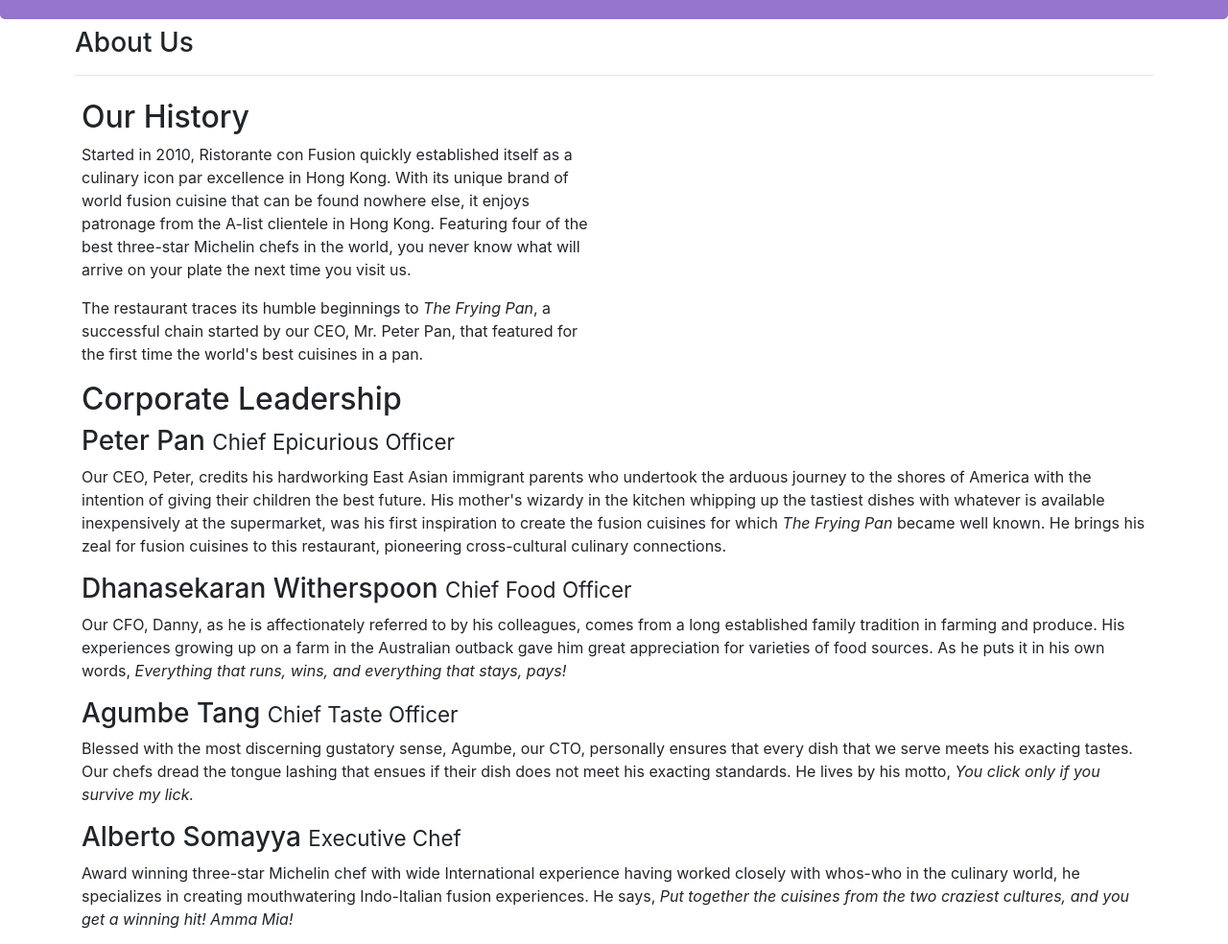
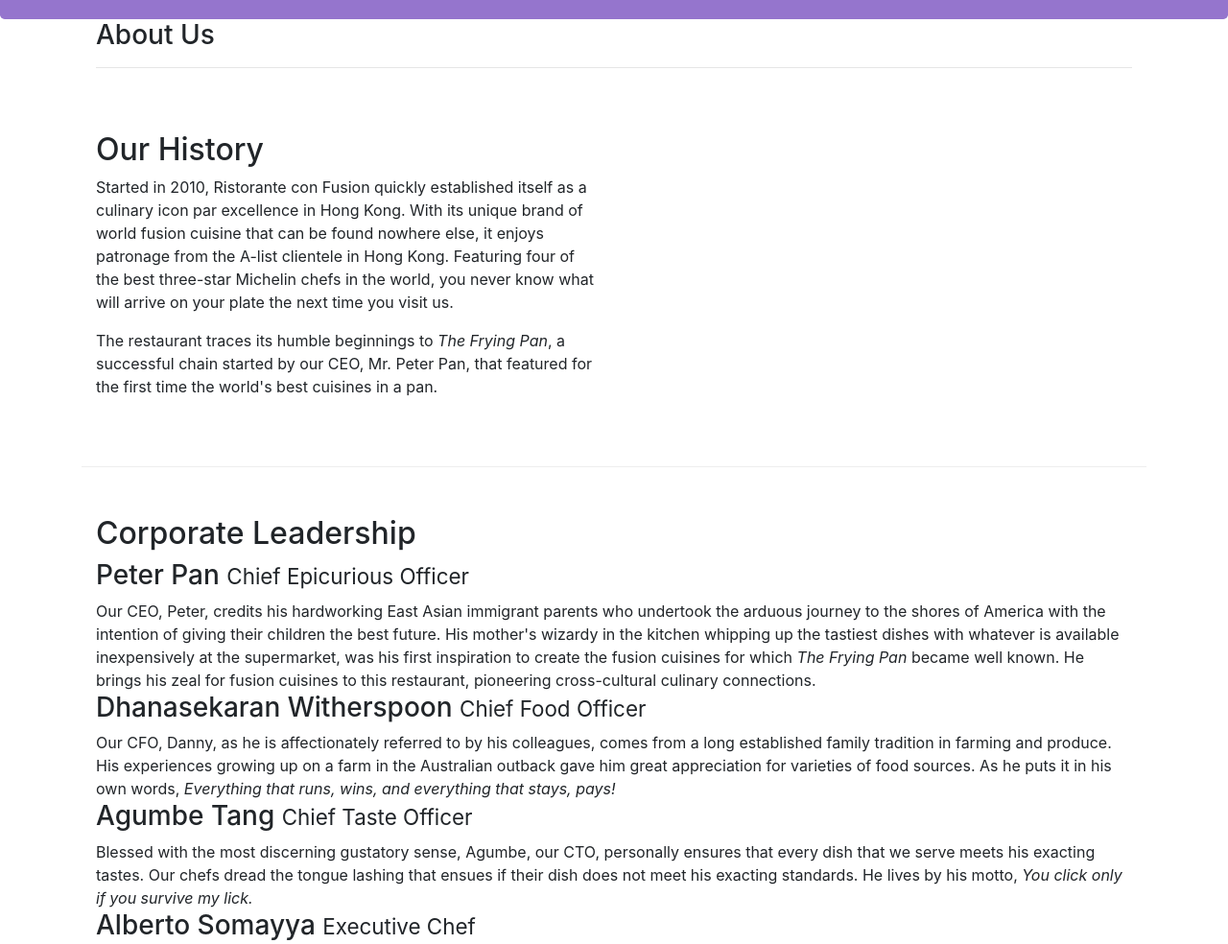
Before and after one commit to kirillvy/coursera-Bootstrap-course, a website: page aboutus.html in a window 1280 px wide. Shown: the part 240-1224 px from the top of the page at 96% size. Drawn offline with nearby package versions, Linux system fonts and the light colour scheme.

Commit message:
exercise 1 complete final

```diff
--- a/aboutus.html
+++ b/aboutus.html
@@ -30,40 +30,41 @@
     </header>
 
     <div class="container">
-        <div class="row">
-            <div class="col p-2">
+        <div class="row row-header">
+            <div class="col col-sm">
                 <h3>About Us</h3>
                 <hr>
             </div>
         </div>
 
-        <div class="row">
-            <div class="col-sm-6">
+        <div class="row row-content">
+            <div class="col col-sm-6">
                 <h2>Our History</h2>
                 <p>Started in 2010, Ristorante con Fusion quickly established itself as a culinary icon par excellence in Hong Kong. With its unique brand of world fusion cuisine that can be found nowhere else, it enjoys patronage from the A-list clientele
                     in Hong Kong. Featuring four of the best three-star Michelin chefs in the world, you never know what will arrive on your plate the next time you visit us.</p>
                 <p>The restaurant traces its humble beginnings to <em>The Frying Pan</em>, a successful chain started by our CEO, Mr. Peter Pan, that featured for the first time the world's best cuisines in a pan.</p>
             </div>
+            <div class="col col-sm"></div>
             <div>
             </div>
         </div>
 
 
-        <div class="row">
-            <div class="col">
+        <div class="row row-content">
+            <div class="col col-sm">
                 <h2>Corporate Leadership</h2>
                 <h3>Peter Pan <small>Chief Epicurious Officer</small></h3>
-                <p class="d-none d-sm-block">Our CEO, Peter, credits his hardworking East Asian immigrant parents who undertook the arduous journey to the shores of America with the intention of giving their children the best future. His mother's wizardy in the kitchen whipping up
+                <p class="d-none d-sm-inline">Our CEO, Peter, credits his hardworking East Asian immigrant parents who undertook the arduous journey to the shores of America with the intention of giving their children the best future. His mother's wizardy in the kitchen whipping up
                     the tastiest dishes with whatever is available inexpensively at the supermarket, was his first inspiration to create the fusion cuisines for which <em>The Frying Pan</em> became well known. He brings his zeal for fusion cuisines to
                     this restaurant, pioneering cross-cultural culinary connections.</p>
                 <h3>Dhanasekaran Witherspoon <small>Chief Food Officer</small></h3>
-                <p class="d-none d-sm-block">Our CFO, Danny, as he is affectionately referred to by his colleagues, comes from a long established family tradition in farming and produce. His experiences growing up on a farm in the Australian outback gave him great appreciation for
+                <p class="d-none d-sm-inline">Our CFO, Danny, as he is affectionately referred to by his colleagues, comes from a long established family tradition in farming and produce. His experiences growing up on a farm in the Australian outback gave him great appreciation for
                     varieties of food sources. As he puts it in his own words, <em>Everything that runs, wins, and everything that stays, pays!</em></p>
                 <h3>Agumbe Tang <small>Chief Taste Officer</small></h3>
-                <p class="d-none d-sm-block">Blessed with the most discerning gustatory sense, Agumbe, our CTO, personally ensures that every dish that we serve meets his exacting tastes. Our chefs dread the tongue lashing that ensues if their dish does not meet his exacting standards.
+                <p class="d-none d-sm-inline">Blessed with the most discerning gustatory sense, Agumbe, our CTO, personally ensures that every dish that we serve meets his exacting tastes. Our chefs dread the tongue lashing that ensues if their dish does not meet his exacting standards.
                     He lives by his motto, <em>You click only if you survive my lick.</em></p>
                 <h3>Alberto Somayya <small>Executive Chef</small></h3>
-                <p class="d-none d-sm-block">Award winning three-star Michelin chef with wide International experience having worked closely with whos-who in the culinary world, he specializes in creating mouthwatering Indo-Italian fusion experiences. He says, <em>Put together the cuisines from the two craziest cultures, and you get a winning hit! Amma Mia!</em></p>
+                <p class="d-none d-sm-inline">Award winning three-star Michelin chef with wide International experience having worked closely with whos-who in the culinary world, he specializes in creating mouthwatering Indo-Italian fusion experiences. He says, <em>Put together the cuisines from the two craziest cultures, and you get a winning hit! Amma Mia!</em></p>
             </div>
         </div>
 
```
